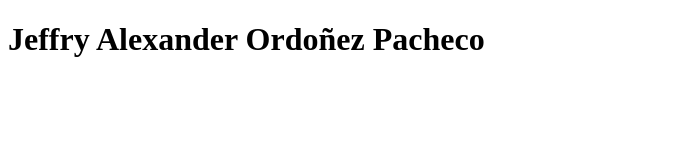
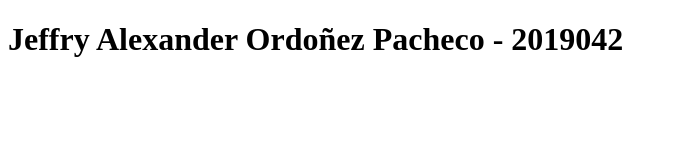
Before and after one commit to jordonez2019042/IN5BM-V, a plain HTML site: page index.html in a window 1280 px wide. Shown: the whole page, without its empty margins (0-676 px from the left). Drawn offline with Linux system fonts and the light colour scheme.

Commit message:
Se agregó el número de carnet del estudiante

```diff
--- a/index.html
+++ b/index.html
@@ -6,6 +6,6 @@
     <title>Primera página con GIT</title>
 </head>
 <body>
-    <h1>Jeffry Alexander Ordoñez Pacheco</h1>
+    <h1>Jeffry Alexander Ordoñez Pacheco - 2019042</h1>
 </body>
 </html>
```
